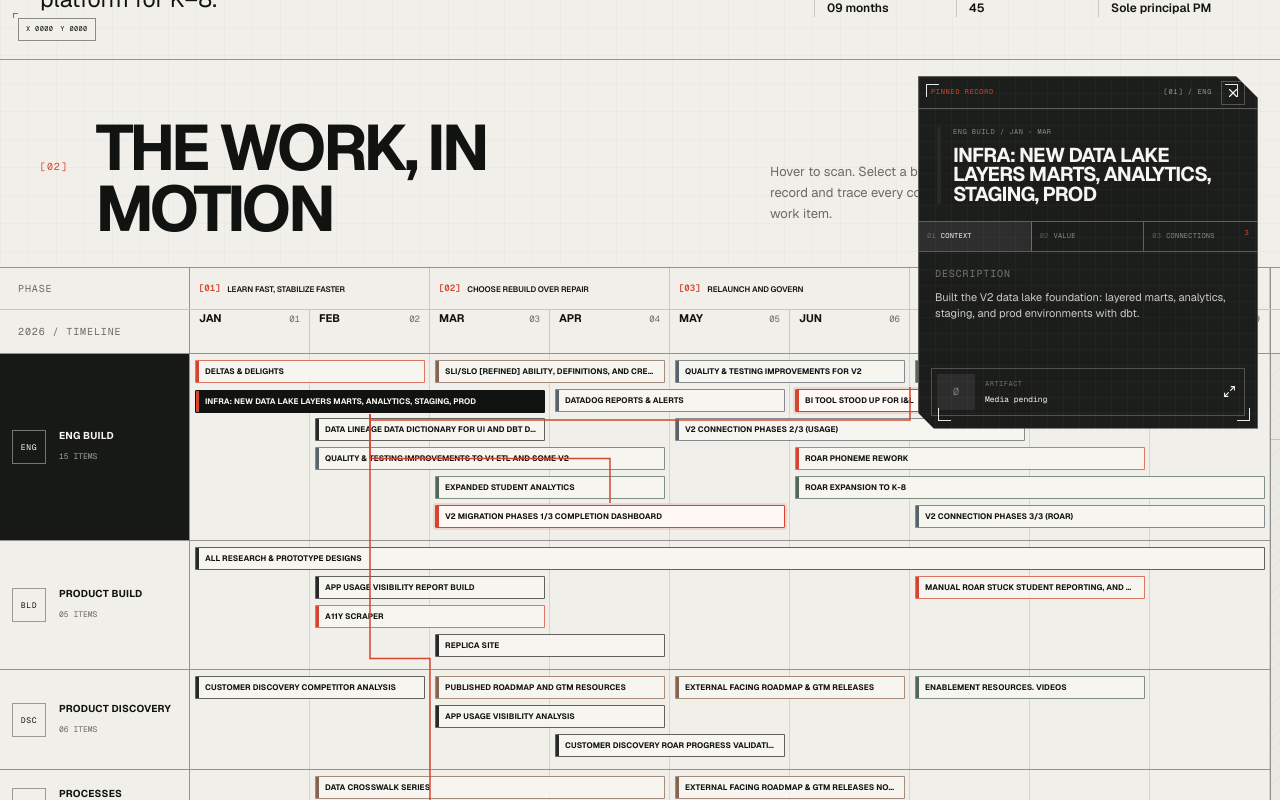
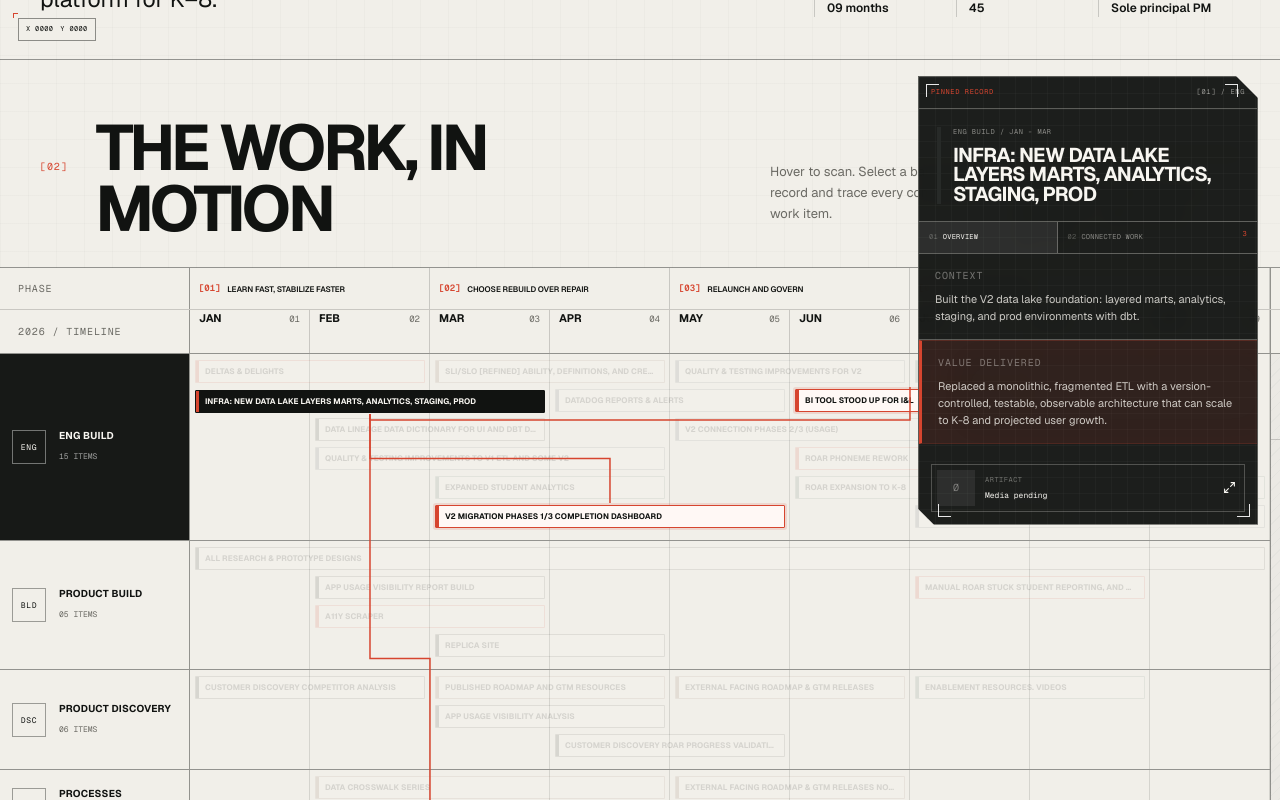
Before and after one commit to ricardougarcia/magpie-dashboards-work, a Next.js app: page / in a window 1280 px wide. Both pictures are taken after a click on the button "INFRA: NEW DATA LAKE LAYERS MARTS, ANALYTICS, STAGING, PROD". Shown: the part 561-1361 px from the top of the page. Built offline with nearby package versions, Linux system fonts and the light colour scheme.

Commit message:
Refine timeline focus interactions

```diff
--- a/src/app/globals.css
+++ b/src/app/globals.css
@@ -3053,3 +3053,98 @@ footer {
 .future-rail-intro {
   position: relative;
 }
+
+/* Telemetry refinement: denser acquisition, consolidated overview, network focus */
+.lane-pixel-field {
+  grid-template-columns: repeat(16, minmax(0, 1fr));
+  grid-template-rows: none;
+  align-content: start;
+}
+
+.lane-pixel-field span {
+  aspect-ratio: 1;
+  transition-duration: 150ms;
+}
+
+.lane-row.is-lane-active .lane-pixel-field span,
+.future-rail.is-lane-active .lane-pixel-field span {
+  animation-duration: 220ms;
+  animation-timing-function: steps(4, end);
+}
+
+.telemetry-head {
+  grid-template-columns: 1fr auto;
+}
+
+.telemetry-tabs-compact {
+  grid-template-columns: minmax(0, 0.82fr) minmax(0, 1.18fr);
+}
+
+.telemetry-tabs-compact button {
+  padding: 10px 10px;
+}
+
+.telemetry-overview {
+  display: grid;
+}
+
+.telemetry-overview section {
+  padding: 14px 16px 15px;
+}
+
+.telemetry-context {
+  border-bottom: 1px solid var(--aperture-line);
+}
+
+.telemetry-overview section > p {
+  margin: 0;
+  color: rgba(241, 239, 233, 0.82);
+  font-size: 11px;
+  line-height: 1.52;
+}
+
+.telemetry-overview .telemetry-value {
+  border-left: 3px solid var(--signal);
+  border-top: 1px solid rgba(214, 69, 47, 0.24);
+  border-bottom: 1px solid rgba(214, 69, 47, 0.18);
+  background: rgba(214, 69, 47, 0.105);
+  box-shadow: inset 24px 0 40px rgba(214, 69, 47, 0.035);
+}
+
+.telemetry-tab-panel {
+  min-height: 210px;
+  max-height: min(300px, calc(100vh - 292px));
+}
+
+.timeline-item,
+.future-item {
+  transition: opacity 180ms ease, transform 180ms ease, border-color 180ms ease, background-color 180ms ease, box-shadow 180ms ease;
+}
+
+.timeline-item.is-muted,
+.future-item.is-muted {
+  opacity: 0.12;
+}
+
+.timeline-item.is-selected,
+.timeline-item.is-related,
+.timeline-item.is-relation-focus,
+.future-item.is-selected,
+.future-item.is-related,
+.future-item.is-relation-focus {
+  opacity: 1;
+}
+
+@media (max-width: 700px) {
+  .telemetry-tab-panel {
+    min-height: 188px;
+    max-height: min(280px, calc(58vh - 182px));
+  }
+}
+
+.telemetry-relations > div > button.is-selected {
+  border-color: var(--signal);
+  background: var(--signal);
+  color: #fff;
+  box-shadow: none;
+}
--- a/src/components/public-timeline.tsx
+++ b/src/components/public-timeline.tsx
@@ -39,11 +39,15 @@ const PHASES = [
   { label: "Prepare for scale", start: 6, span: 3 },
 ];
 
-const PIXELS = Array.from({ length: 40 }, (_, index) => ({
-  index,
-  delayIn: ((index % 10) * 12) + ((index * 7) % 4) * 7,
-  delayOut: ((9 - (index % 10)) * 8) + ((index * 5) % 4) * 5,
-}));
+const PIXELS = Array.from({ length: 256 }, (_, index) => {
+  const column = index % 16;
+  const row = Math.floor(index / 16);
+  return {
+    index,
+    delayIn: column * 24 + ((row * 7) % 5) * 20,
+    delayOut: (15 - column) * 15 + ((row * 5) % 4) * 14,
+  };
+});
 
 type PositionedItem = PublicTimelineItem & { row: number };
 type Connection = { id: string; targetId: string; path: string };
@@ -68,7 +72,8 @@ export function PublicTimeline({ data }: { data: PublicTimelineData }) {
   const [selectedId, setSelectedId] = useState<string | null>(null);
   const [hoveredId, setHoveredId] = useState<string | null>(null);
   const [focusedRelation, setFocusedRelation] = useState<string | null>(null);
-  const [activeTab, setActiveTab] = useState<TelemetryTab>("context");
+  const [selectedRelation, setSelectedRelation] = useState<string | null>(null);
+  const [activeTab, setActiveTab] = useState<TelemetryTab>("overview");
   const [telemetrySide, setTelemetrySide] = useState<TelemetrySide>("right");
   const [previewOpen, setPreviewOpen] = useState(false);
   const [connections, setConnections] = useState<Connection[]>([]);
@@ -83,6 +88,7 @@ export function PublicTimeline({ data }: { data: PublicTimelineData }) {
   const displayItem = hoveredItem ?? selectedItem;
   const telemetryMode = selectedItem && (!hoveredItem || hoveredItem.id === selectedItem.id) ? "selected" : "hover";
   const activeLane = displayItem?.lane ?? null;
+  const activeRelation = focusedRelation ?? selectedRelation;
   const relatedIds = new Set(selectedItem?.relations.map((relation) => relation.targetId) ?? []);
 
   const laneData = useMemo(() => {
@@ -108,11 +114,27 @@ export function PublicTimeline({ data }: { data: PublicTimelineData }) {
         setHoveredId(null);
         setSelectedId(null);
         setFocusedRelation(null);
+        setSelectedRelation(null);
       }
     };
     window.addEventListener("keydown", onKeyDown);
     return () => window.removeEventListener("keydown", onKeyDown);
   }, [previewOpen]);
+
+  useEffect(() => {
+    if (!selectedId || previewOpen) return;
+    const dismissOnOutsidePointer = (event: PointerEvent) => {
+      const target = event.target as Element | null;
+      if (!target || apertureRef.current?.contains(target)) return;
+      if (target.closest("[data-timeline-item]")) return;
+      setHoveredId(null);
+      setSelectedId(null);
+      setFocusedRelation(null);
+      setSelectedRelation(null);
+    };
+    document.addEventListener("pointerdown", dismissOnOutsidePointer, true);
+    return () => document.removeEventListener("pointerdown", dismissOnOutsidePointer, true);
+  }, [selectedId, previewOpen]);
 
   useLayoutEffect(() => {
     const updateLines = () => {
@@ -228,6 +250,7 @@ export function PublicTimeline({ data }: { data: PublicTimelineData }) {
       setHoveredId(null);
       setSelectedId(null);
       setFocusedRelation(null);
+      setSelectedRelation(null);
     }
   };
 
@@ -235,8 +258,13 @@ export function PublicTimeline({ data }: { data: PublicTimelineData }) {
     setSideFromElement(element);
     setSelectedId(item.id);
     setHoveredId(null);
-    setActiveTab("context");
+    setActiveTab("overview");
     setFocusedRelation(null);
+    setSelectedRelation(null);
+  };
+
+  const toggleRelation = (relationId: string) => {
+    setSelectedRelation((current) => current === relationId ? null : relationId);
   };
 
   return (
@@ -349,8 +377,10 @@ export function PublicTimeline({ data }: { data: PublicTimelineData }) {
                             const isSelected = selectedId === item.id;
                             const isHovered = hoveredId === item.id;
                             const isRelated = relatedIds.has(item.id);
-                            const isFocused = focusedRelation === item.id;
-                            const isMuted = Boolean(focusedRelation) && !isFocused && !isSelected;
+                            const isFocused = activeRelation === item.id;
+                            const isMuted = Boolean(selectedItem) && (activeRelation
+                              ? !isSelected && !isFocused
+                              : !isSelected && !isRelated);
                             const style = {
                               "--item-left": `${(item.start / 9) * 100}%`,
                               "--item-width": `${(placementSpan(item.start, item.end) / 9) * 100}%`,
@@ -375,6 +405,7 @@ export function PublicTimeline({ data }: { data: PublicTimelineData }) {
                                   event.stopPropagation();
                                   selectItem(item, event.currentTarget);
                                 }}
+                                data-timeline-item
                                 aria-pressed={isSelected}
                                 aria-label={`${item.name}, ${item.placement}`}
                                 title={item.name}
@@ -411,8 +442,10 @@ export function PublicTimeline({ data }: { data: PublicTimelineData }) {
                       const isSelected = selectedId === item.id;
                       const isHovered = hoveredId === item.id;
                       const isRelated = relatedIds.has(item.id);
-                      const isFocused = focusedRelation === item.id;
-                      const isMuted = Boolean(focusedRelation) && !isFocused && !isSelected;
+                      const isFocused = activeRelation === item.id;
+                      const isMuted = Boolean(selectedItem) && (activeRelation
+                        ? !isSelected && !isFocused
+                        : !isSelected && !isRelated);
                       return (
                         <button
                           ref={(node) => {
@@ -421,6 +454,7 @@ export function PublicTimeline({ data }: { data: PublicTimelineData }) {
                           }}
                           className={`future-item color-${item.colorToken} ${isSelected ? "is-selected" : ""} ${isHovered ? "is-hovered" : ""} ${isRelated ? "is-related" : ""} ${isFocused ? "is-relation-focus" : ""} ${isMuted ? "is-muted" : ""}`}
                           type="button"
+                          data-timeline-item
                           key={item.id}
                           onMouseEnter={(event) => previewItem(item, event.currentTarget)}
                           onMouseLeave={clearPreview}
@@ -445,7 +479,7 @@ export function PublicTimeline({ data }: { data: PublicTimelineData }) {
                 {connections.map((connection) => (
                   <motion.path
                     key={connection.id}
-                    className={`${focusedRelation === connection.targetId ? "is-focused" : ""} ${focusedRelation && focusedRelation !== connection.targetId ? "is-dimmed" : ""}`}
+                    className={`${activeRelation === connection.targetId ? "is-focused" : ""} ${activeRelation && activeRelation !== connection.targetId ? "is-dimmed" : ""}`}
                     d={connection.path}
                     initial={reduceMotion ? false : { pathLength: 0, opacity: 0 }}
                     animate={{ pathLength: 1, opacity: 1 }}
@@ -468,13 +502,10 @@ export function PublicTimeline({ data }: { data: PublicTimelineData }) {
               mode={telemetryMode}
               activeTab={activeTab}
               setActiveTab={setActiveTab}
-              focusedRelation={focusedRelation}
-              setFocusedRelation={setFocusedRelation}
-              onClose={() => {
-                setHoveredId(null);
-                setSelectedId(null);
-                setFocusedRelation(null);
-              }}
+              activeRelation={activeRelation}
+              selectedRelation={selectedRelation}
+              setRelationPreview={setFocusedRelation}
+              toggleRelation={toggleRelation}
               onPreview={() => setPreviewOpen(true)}
               setApertureNode={setApertureNode}
             />
@@ -491,7 +522,7 @@ export function PublicTimeline({ data }: { data: PublicTimelineData }) {
               initial={reduceMotion ? { opacity: 0 } : { pathLength: 0, opacity: 0 }}
               animate={reduceMotion ? { opacity: 0 } : { pathLength: 1, opacity: [0, 0.72, 0] }}
               exit={{ opacity: 0 }}
-              transition={{ duration: 0.82, times: [0, 0.48, 1], ease: [0.22, 1, 0.36, 1] }}
+              transition={{ duration: 1.55, times: [0, 0.6, 1], ease: [0.22, 1, 0.36, 1] }}
             />
           </motion.svg>
         )}
--- a/src/components/telemetry-aperture.tsx
+++ b/src/components/telemetry-aperture.tsx
@@ -1,7 +1,7 @@
 "use client";
 
 import { AnimatePresence, motion, useReducedMotion } from "framer-motion";
-import { ArrowUpRight, Maximize2, X } from "lucide-react";
+import { ArrowUpRight, Maximize2 } from "lucide-react";
 import Image from "next/image";
 import type { PublicTimelineItem } from "@/lib/timeline-types";
 
@@ -21,7 +21,7 @@ export const COLOR_LABELS: Record<PublicTimelineItem["colorToken"], string> = {
   forest: "Growth",
 };
 
-export type TelemetryTab = "context" | "value" | "connections";
+export type TelemetryTab = "overview" | "connections";
 
 export function TelemetryMediaPlaceholder({ item }: { item: PublicTimelineItem }) {
   return (
@@ -40,9 +40,10 @@ export function TelemetryAperture({
   mode,
   activeTab,
   setActiveTab,
-  focusedRelation,
-  setFocusedRelation,
-  onClose,
+  activeRelation,
+  selectedRelation,
+  setRelationPreview,
+  toggleRelation,
   onPreview,
   setApertureNode,
 }: {
@@ -51,9 +52,10 @@ export function TelemetryAperture({
   mode: "hover" | "selected";
   activeTab: TelemetryTab;
   setActiveTab: (tab: TelemetryTab) => void;
-  focusedRelation: string | null;
-  setFocusedRelation: (id: string | null) => void;
-  onClose: () => void;
+  activeRelation: string | null;
+  selectedRelation: string | null;
+  setRelationPreview: (id: string | null) => void;
+  toggleRelation: (id: string) => void;
   onPreview: () => void;
   setApertureNode: (node: HTMLElement | null) => void;
 }) {
@@ -82,11 +84,6 @@ export function TelemetryAperture({
       <div className="telemetry-head">
         <span>{mode === "hover" ? "Target acquired" : "Pinned record"}</span>
         <span>[{String(index).padStart(2, "0")}] / {LANE_CODES[item.lane] ?? "Q4"}</span>
-        {mode === "selected" && (
-          <button type="button" className="telemetry-close" onClick={onClose} aria-label="Close selected details">
-            <X size={14} />
-          </button>
-        )}
       </div>
 
       <AnimatePresence mode="wait" initial={false}>
@@ -123,35 +120,40 @@ export function TelemetryAperture({
               </div>
             </div>
 
-            <div className="telemetry-tabs" role="tablist" aria-label="Item detail sections">
-              {(["context", "value", "connections"] as TelemetryTab[]).map((tab, tabIndex) => (
+            <div className="telemetry-tabs telemetry-tabs-compact" role="tablist" aria-label="Item detail sections">
               <button
                 type="button"
                 role="tab"
-                  aria-selected={activeTab === tab}
-                  className={activeTab === tab ? "is-active" : ""}
-                  key={tab}
-                  onClick={() => setActiveTab(tab)}
+                aria-selected={activeTab === "overview"}
+                className={activeTab === "overview" ? "is-active" : ""}
+                onClick={() => setActiveTab("overview")}
               >
-                  <span>0{tabIndex + 1}</span>{tab}
-                  {tab === "connections" && <sup>{item.relations.length}</sup>}
+                <span>01</span>Overview
               </button>
-              ))}
+              <button
+                type="button"
+                role="tab"
+                aria-selected={activeTab === "connections"}
+                className={activeTab === "connections" ? "is-active" : ""}
+                onClick={() => setActiveTab("connections")}
+              >
+                <span>02</span>Connected work<sup>{item.relations.length}</sup>
+              </button>
             </div>
 
             <div className="telemetry-tab-panel">
               <AnimatePresence mode="wait" initial={false}>
-                {activeTab === "context" && (
-                  <motion.section {...panelMotion(reduceMotion)} key="context" role="tabpanel">
-                    <span className="eyebrow">Description</span>
+                {activeTab === "overview" && (
+                  <motion.div {...panelMotion(reduceMotion)} className="telemetry-overview" key="overview" role="tabpanel">
+                    <section className="telemetry-context">
+                      <span className="eyebrow">Context</span>
                       <p>{item.description}</p>
-                  </motion.section>
-                )}
-                {activeTab === "value" && (
-                  <motion.section {...panelMotion(reduceMotion)} className="telemetry-value" key="value" role="tabpanel">
+                    </section>
+                    <section className="telemetry-value">
                       <span className="eyebrow">Value delivered</span>
                       <p>{item.value}</p>
-                  </motion.section>
+                    </section>
+                  </motion.div>
                 )}
                 {activeTab === "connections" && (
                   <motion.section {...panelMotion(reduceMotion)} key="connections" role="tabpanel">
@@ -160,17 +162,19 @@ export function TelemetryAperture({
                       <div className="telemetry-relations">
                         {item.relations.map((relation) => {
                           const target = allItems.find((entry) => entry.id === relation.targetId);
-                          const isActive = focusedRelation === relation.targetId;
+                          const isActive = activeRelation === relation.targetId;
+                          const isSelected = selectedRelation === relation.targetId;
                           return (
                             <div key={`${item.id}-${relation.targetId}`}>
                               <button
                                 type="button"
-                                className={`color-${target?.colorToken ?? "graphite"} ${isActive ? "is-active" : ""}`}
-                                onMouseEnter={() => setFocusedRelation(relation.targetId)}
-                                onMouseLeave={() => setFocusedRelation(null)}
-                                onFocus={() => setFocusedRelation(relation.targetId)}
-                                onBlur={() => setFocusedRelation(null)}
-                                onClick={() => setFocusedRelation(isActive ? null : relation.targetId)}
+                                className={`color-${target?.colorToken ?? "graphite"} ${isActive ? "is-active" : ""} ${isSelected ? "is-selected" : ""}`}
+                                aria-pressed={isSelected}
+                                onMouseEnter={() => setRelationPreview(relation.targetId)}
+                                onMouseLeave={() => setRelationPreview(null)}
+                                onFocus={() => setRelationPreview(relation.targetId)}
+                                onBlur={() => setRelationPreview(null)}
+                                onClick={() => toggleRelation(relation.targetId)}
                               >
                                 <span>{relation.targetName}</span>
                                 <ArrowUpRight size={12} />
```
Lines whose indentation alone changed are shown as unchanged.
